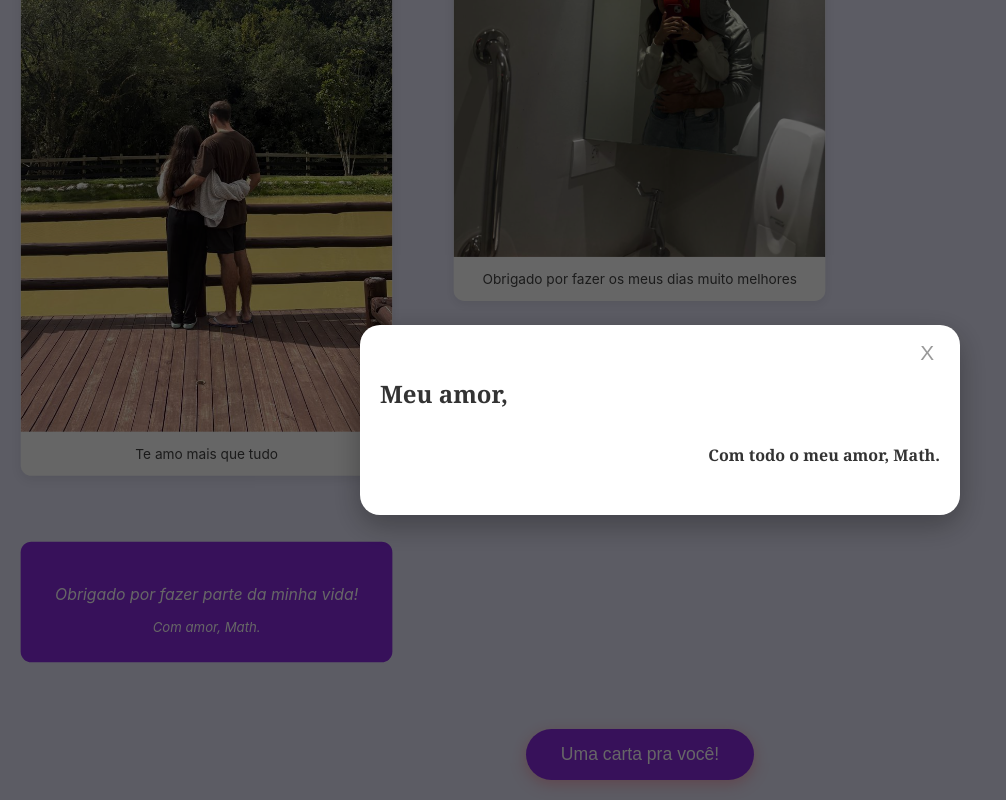
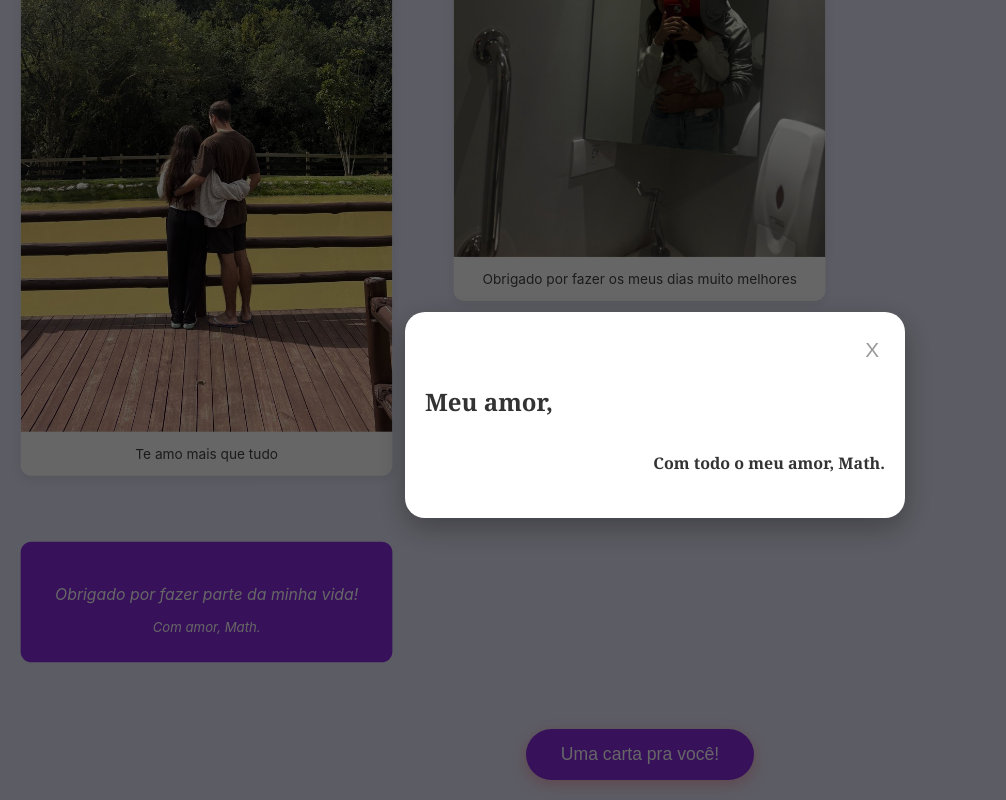
Before and after one commit to matheus-los/feliz-aniversario, a React (Vite) app: page / in a window 1280 px wide. Both pictures are taken after a click on the button "Uma carta pra você!". Shown: the part 431-1231 px from the top of the page, without its empty margins (0-1006 px from the left). Built offline with nearby package versions, Linux system fonts and the light colour scheme.

Commit message:
Correção do modal

```diff
--- a/src/App.css
+++ b/src/App.css
@@ -93,6 +93,8 @@ container {
   position: fixed;
   top: 0;
   left: 0;
+  right: 0;
+  bottom: 0;
   width: 100%;
   height: 100%;
   background: rgba(0, 0, 0, 0.6);
@@ -100,29 +102,32 @@ container {
   justify-content: center;
   align-items: center;
   z-index: 1000;
-  padding: 20px;
+  padding: 15px;
 }
 
 .modal-content {
   background: white;
-  padding: 30px 20px;
+  padding: 25px 20px;
   border-radius: 20px;
-  max-width: 600px;
-  width: 90%;
+  max-width: 500px;
+  width: 100%;
   box-sizing: border-box;
   max-height: 80vh;
   overflow-y: auto;
-  position: relative;
   box-shadow: 0 10px 30px rgba(0,0,0,0.3);
   font-family: 'Georgia', serif;
   line-height: 1.6;
   color: #333;
 }
 
+.close-modal-container {
+  display: flex;
+  justify-content: flex-end;
+  width: 100%;
+  margin-bottom: 10px;
+}
+
 .close-modal-btn {
-  position: absolute;
-  top: 15px;
-  right: 20px;
   background: none;
   border: none;
   font-size: 1.3rem;
--- a/src/App.jsx
+++ b/src/App.jsx
@@ -50,9 +50,12 @@ function App () {
       {isModalOpen && (
         <div className="modal-overlay" onClick={() => setIsModalOpen(false)}>
           <div className="modal-content" onClick={(e) => e.stopPropagation()}>
-            <button className="close-modal-btn" onClick={() => setIsModalOpen(false)}>
-              X
-            </button>
+
+            <div className="close-modal-container">
+              <button className="close-modal-btn" onClick={() => setIsModalOpen(false)}>
+                X
+              </button>
+            </div>
 
             <h2>Meu amor,</h2>
             <p></p>
```
